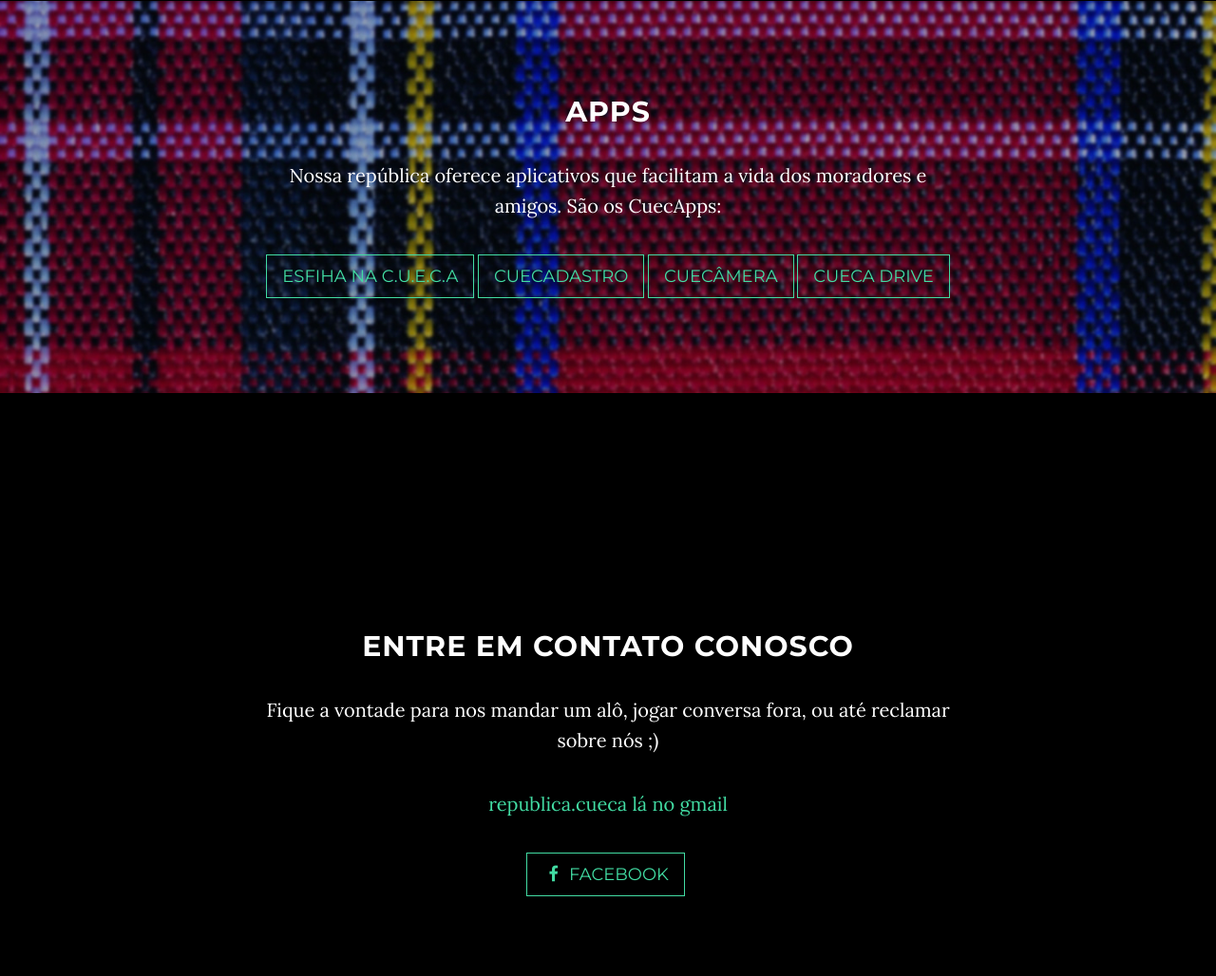
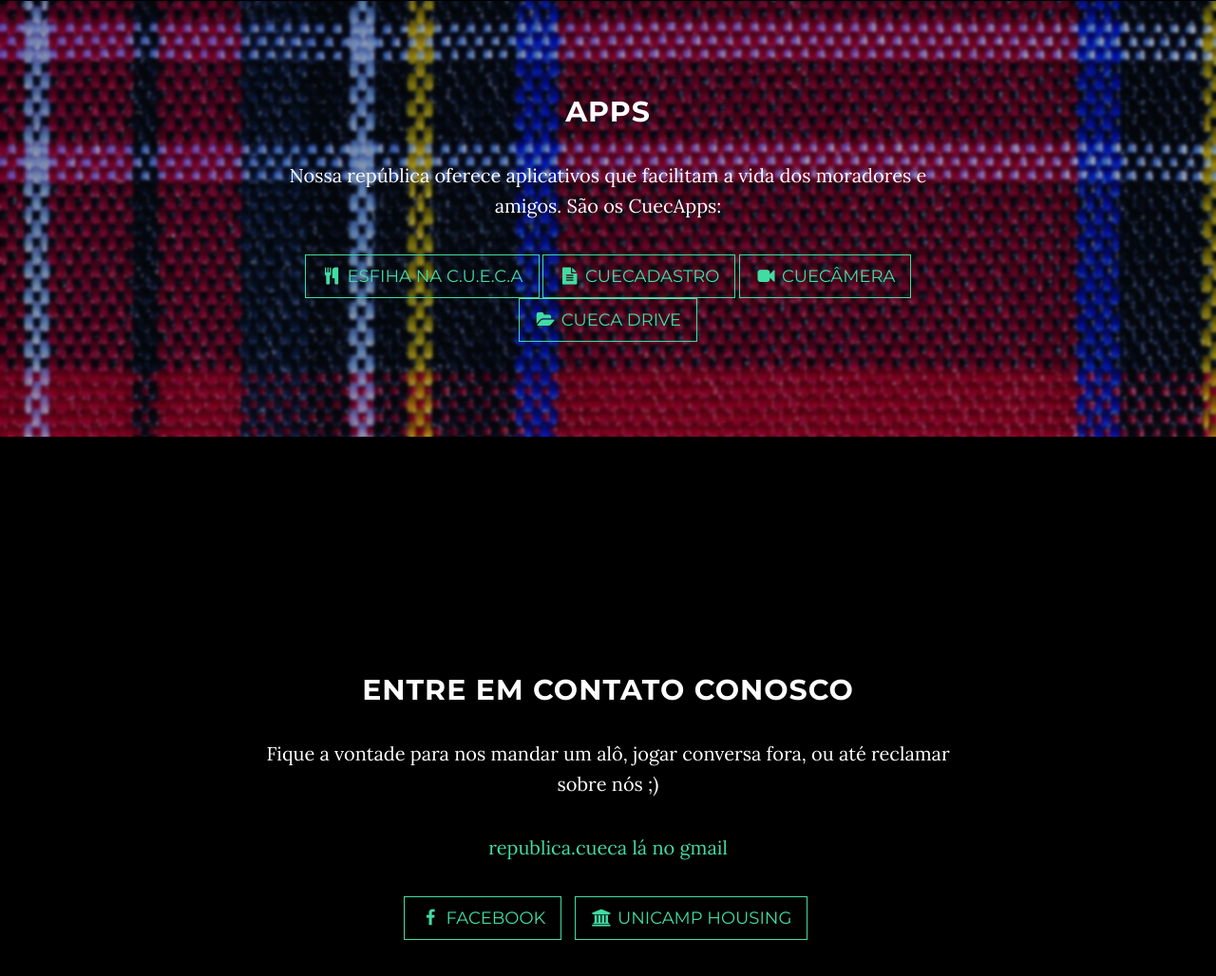
Before and after one commit to ycps/rc, a plain HTML site: page index.html in a window 1280 px wide. Shown: the part 1626-2654 px from the top of the page at 95% size. Drawn offline with nearby package versions, Linux system fonts and the light colour scheme; some packages are replaced by stand-ins of ours.

Commit message:
Update index.html
added UH

```diff
--- a/index.html
+++ b/index.html
@@ -127,10 +127,11 @@ E nós vamos atingir essa conquista.
                 <div class="col-lg-8 col-lg-offset-2">
                     <h2>Apps</h2>
                     <p>Nossa república oferece aplicativos que facilitam a vida dos moradores e amigos. São os CuecApps:</p>
-                    <a href="apps/esfiha" class="btn btn-default btn-lg">Esfiha na C.U.E.C.A</a>
-		    <a href="apps/cadastro" class="btn btn-default btn-lg">CueCadastro</a>
-                    <a href="http://www.students.ic.unicamp.br/~ra139270/cueca/apps/ar/cuebcam" class="btn btn-default btn-lg">CueCâmera</a>
-                    <a href="http://www.students.ic.unicamp.br/~ra139270/cueca/apps/ar/drive"   class="btn btn-default btn-lg">Cueca Drive</a>
+                    <a href="apps/esfiha" class="btn btn-default btn-lg">		<i class="fa fa-cutlery      fa-fw"></i>	Esfiha na C.U.E.C.A</a>
+                    <a href="apps/cadastro" class="btn btn-default btn-lg">		<i class="fa fa-file-text    fa-fw"></i>	CueCadastro</a>
+                    <!-- RA -->
+                    <a href="http://www.students.ic.unicamp.br/~ra139270/cueca/apps/ar/cuebcam" class="btn btn-default btn-lg">	<i class="fa fa-video-camera fa-fw"></i>	CueCâmera</a>
+                    <a href="http://www.students.ic.unicamp.br/~ra139270/cueca/apps/ar/drive"   class="btn btn-default btn-lg">	<i class="fa fa-folder-open  fa-fw"></i>	Cueca Drive</a>
                 </div>
             </div>
         </div>
@@ -149,6 +150,9 @@ E nós vamos atingir essa conquista.
                     <li>
                         <a href="https://www.facebook.com/republica.cueca" class="btn btn-default btn-lg"><i class="fa fa-facebook fa-fw"></i> <span class="network-name">Facebook</span></a>
                     </li>
+                    <li>
+                        <a href="http://www.internationaloffice.unicamp.br/housing/properties/shared-students-house/" class="btn btn-default btn-lg"><i class="fa fa-university fa-fw"></i> <span class="network-name">UNICAMP Housing</span></a>
+                    </li>
                 </ul>
             </div>
         </div>
```
